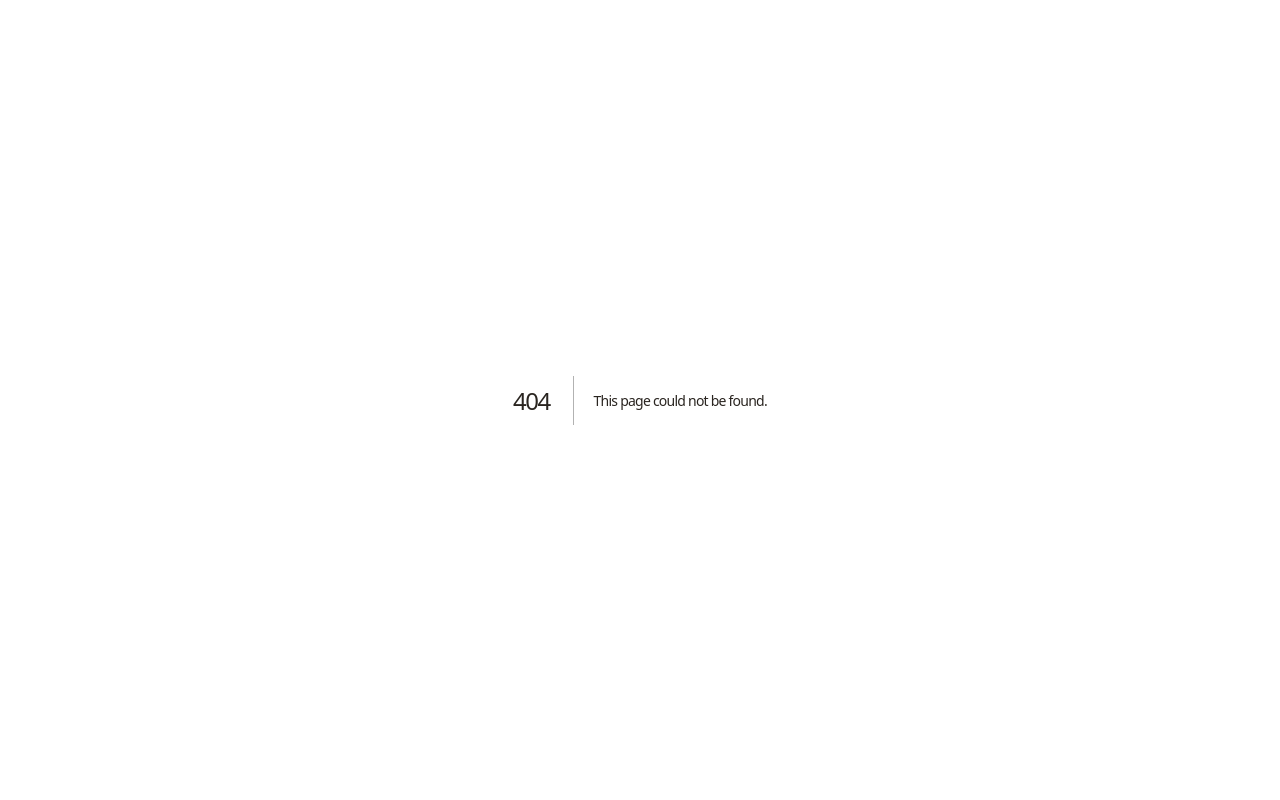
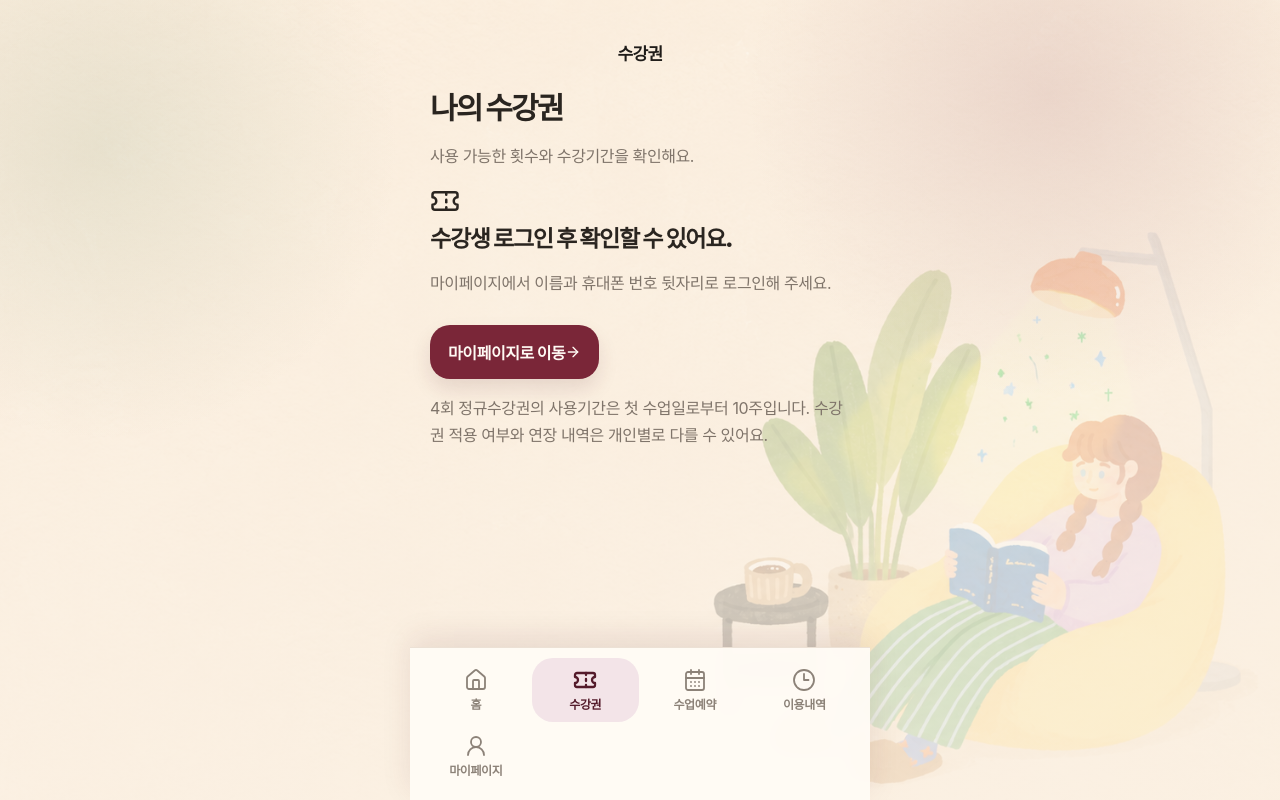
Before and after one commit to dlduswn001/reservation, a Next.js app: page /passes in a window 1280 px wide. Before the commit this address had no page. Built offline with nearby package versions, Linux system fonts and the light colour scheme.

Commit message:
design: add student pass dashboard

```diff
--- /dev/null
+++ b/app/passes/page.tsx
@@ -0,0 +1,70 @@
+"use client";
+
+import { useEffect, useState } from "react";
+import Link from "next/link";
+import { ArrowRight, CalendarDays, Ticket } from "lucide-react";
+import BottomNav from "../components/BottomNav";
+import { getRegularPassPolicyStatus } from "../../lib/passPolicy";
+
+type Student = {
+  id: string; name: string; phone_last4: string; lesson_credits?: number; lesson_duration_minutes?: number;
+  pass_registered_at?: string | null; pass_first_lesson_at?: string | null; pass_expires_at?: string | null;
+  pass_extension_until?: string | null; pass_extension_used?: boolean | null; pass_extension_reason?: string | null;
+};
+
+export default function PassesPage() {
+  const [student, setStudent] = useState<Student | null>(null);
+  const [loading, setLoading] = useState(true);
+
+  useEffect(() => {
+    async function load() {
+      try {
+        const raw = window.localStorage.getItem("munjangStudentLogin");
+        const saved = raw ? JSON.parse(raw) as { name?: string; phone_last4?: string } : null;
+        if (!saved?.name || !/^\d{4}$/.test(String(saved.phone_last4 || ""))) return;
+        const response = await fetch("/api/student/login", {
+          method: "POST", headers: { "Content-Type": "application/json" },
+          body: JSON.stringify({ name: saved.name, phone_last4: saved.phone_last4 }),
+        });
+        if (response.ok) {
+          const result = await response.json();
+          setStudent(result.student);
+        }
+      } catch {
+        // 로그인 기록이 없거나 읽기에 실패하면 마이페이지로 안내합니다.
+      } finally { setLoading(false); }
+    }
+    load();
+  }, []);
+
+  const pass = student ? getRegularPassPolicyStatus(student) : null;
+  const duration = Number(student?.lesson_duration_minutes ?? 90);
+
+  return (
+    <main className="container appContainer studentPassesPage">
+      <header className="appHeader"><strong>수강권</strong></header>
+      <div className="pageLead"><h1>나의 수강권</h1><p>사용 가능한 횟수와 수강기간을 확인해요.</p></div>
+      {student ? (
+        <>
+          <section className="studentPassTicket" aria-label="정규수강권 정보">
+            <div className="studentPassTicketTop"><span><Ticket size={19}/> 정규 1:1 글쓰기</span><span className="studentPassChip">사용 중</span></div>
+            <h2>{duration}분 정규수강권</h2>
+            <div className="studentPassTicketCredits"><strong>{student.lesson_credits ?? 0}</strong><span>회 남음</span></div>
+            <div className="studentPassTicketBottom"><span>사용기한</span><strong>{pass?.applies ? pass.expiresAt || "첫 수업일 기준 산정" : "개별 안내"}</strong></div>
+          </section>
+          <section className="passDetailCard"><h2>수강권 이용 정보</h2>
+            <div><span>수강생</span><strong>{student.name}님</strong></div>
+            <div><span>첫 수업일</span><strong>{pass?.firstLessonAt || "미등록"}</strong></div>
+            <div><span>사용기한</span><strong>{pass?.applies ? pass?.expiresAt || "첫 수업일부터 산정" : "정책 적용 전"}</strong></div>
+            <div><span>상태</span><strong>{pass?.label || "사용 가능"}</strong></div>
+          </section>
+          <Link href="/book" className="passBookingLink"><CalendarDays size={19}/> 수업 예약하기 <ArrowRight size={18}/></Link>
+        </>
+      ) : (
+        <section className="passLoginCard"><Ticket size={30} aria-hidden="true"/><h2>{loading ? "수강권 정보를 확인하고 있어요." : "수강생 로그인 후 확인할 수 있어요."}</h2><p>마이페이지에서 이름과 휴대폰 번호 뒷자리로 로그인해 주세요.</p><Link href="/profile" className="button">마이페이지로 이동 <ArrowRight size={16}/></Link></section>
+      )}
+      <p className="passFinePrint">4회 정규수강권의 사용기간은 첫 수업일로부터 10주입니다. 수강권 적용 여부와 연장 내역은 개인별로 다를 수 있어요.</p>
+      <BottomNav />
+    </main>
+  );
+}
```
